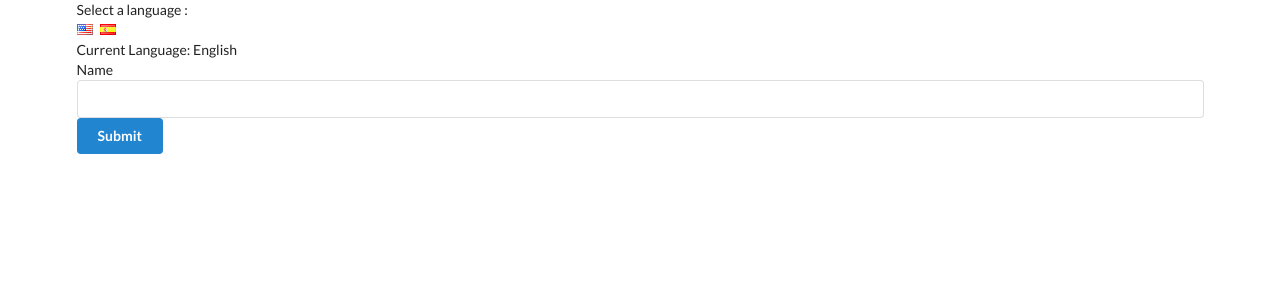
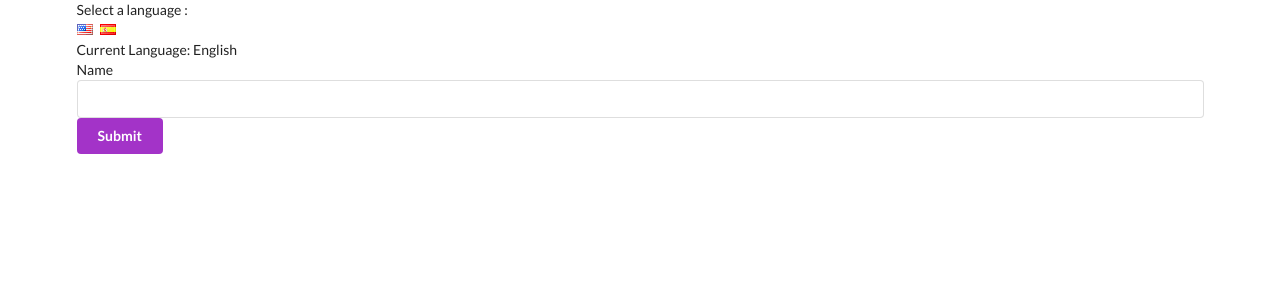
Before and after one commit to unachoza/translate, a React (Create React App) app: page / in a window 1280 px wide. Shown: the top 300 px of the page. Built offline with nearby package versions, Linux system fonts and the light colour scheme.

Commit message:
pulling from multiple contexts

```diff
--- a/src/components/Button.tsx
+++ b/src/components/Button.tsx
@@ -3,13 +3,17 @@ import LanguageContext from '../contexts/LanguageContexts'
 import ColorContext from '../contexts/ColorContext'
 
  class Button extends Component{
-   static contextType = LanguageContext
+
+   renderSubmit(value:string){
+      return value === "English" ? "Submit" : "Enviar"
+   }
 
    renderButton(color: string){
       return(
-         <button className={`ui button primary ${color}`}>
+         <button className={`ui button ${color}`}>
+
             <LanguageContext.Consumer>
-               {value => value === "English" ? "Submit" : "Enviar" }
+               {value => this.renderSubmit(value) }
             </LanguageContext.Consumer>
          </button>
       )
@@ -17,10 +21,9 @@ import ColorContext from '../contexts/ColorContext'
 
      render(){
 
-
          return (
             <ColorContext.Consumer>
-               { color => this.renderButton("color")}
+               { color => this.renderButton(color)}
              </ColorContext.Consumer>
          )
      }
--- a/src/components/Field.tsx
+++ b/src/components/Field.tsx
@@ -7,7 +7,6 @@ class Field extends Component{
 
 
     render(){
-    const text:string = this.context
 
         return (
             <div className="ui form">
--- a/src/contexts/ColorContext.tsx
+++ b/src/contexts/ColorContext.tsx
@@ -1,3 +1,3 @@
 import React from 'react'
 
-export default React.createContext({})
+export default React.createContext("purple")
```
